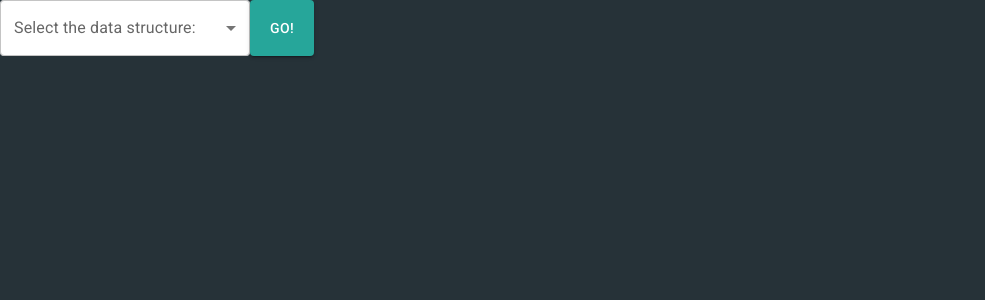
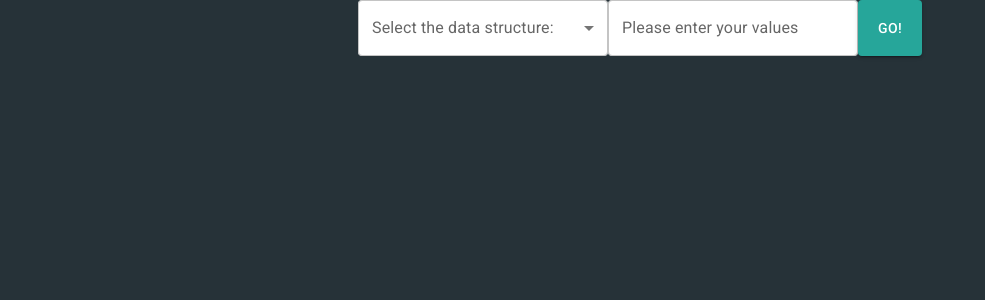
Before and after one commit to Utto/udjat, a React app: page / in a window 1280 px wide. Shown: the top 300 px of the page, without its empty margins (0-985 px from the left). Built offline with nearby package versions, Linux system fonts and the light colour scheme.

Commit message:
Adding basic form (#6)

```diff
--- a/src/features/StructureForm/components/Form.tsx
+++ b/src/features/StructureForm/components/Form.tsx
@@ -1,9 +1,10 @@
-import React, { useState } from 'react';
+import React, { useState, ChangeEvent } from 'react';
 import { makeStyles } from '@material-ui/styles';
 import Button from '@material-ui/core/Button';
 import { SelectChangeEvent } from '@material-ui/core/Select';
 
-import StructureTypeSelect from './TypeSelect';
+import TypeSelect from './TypeSelect';
+import StructureInput from './StructureInput';
 
 type Props = {
   handleChange: (tree: any) => void,
@@ -14,25 +15,28 @@ type setStateFn = (value: string) => void;
 const useStyles = makeStyles({
   container: {
     display: 'flex',
+    justifyContent: 'center',
   },
 });
 
-const StructureInput: React.FC<Props> = ({ handleChange }) => {
+const Form: React.FC<Props> = ({ handleChange }) => {
   const [type, setType] = useState('');
+  const [structure, setStructure] = useState('');
   const classes = useStyles();
 
-  const onChange = (fn: setStateFn) => (e: SelectChangeEvent) => {
-    fn(e.target.value as string);
+  const onChange = (fn: setStateFn) => (e: ChangeEvent | SelectChangeEvent) => {
+    fn((e.target as HTMLInputElement).value as string);
   };
 
-  const onClick = () => handleChange([]);
+  const onClick = () => handleChange(structure.split(', '));
 
   const onChangeType = onChange(setType);
+  const onChangeStructure = onChange(setStructure);
 
   return (
     <div className={classes.container}>
-      <StructureTypeSelect value={type} onChange={onChangeType} />
-
+      <TypeSelect value={type} onChange={onChangeType} />
+      <StructureInput value={structure} onChange={onChangeStructure} />
       <Button
         variant="contained"
         color="primary"
@@ -44,4 +48,4 @@ const StructureInput: React.FC<Props> = ({ handleChange }) => {
   );
 };
 
-export default StructureInput;
+export default Form;
--- /dev/null
+++ b/src/features/StructureForm/components/StructureInput.tsx
@@ -0,0 +1,23 @@
+import React, { ChangeEvent } from 'react';
+import TextField from '@material-ui/core/TextField';
+import FormControl from '@material-ui/core/FormControl';
+
+type Props = {
+  value: string,
+  onChange: (e: ChangeEvent) => void,
+};
+
+const StructureInput: React.FC<Props> = ({
+  value,
+  onChange,
+}) => (
+  <FormControl>
+    <TextField
+      label="Please enter your values"
+      onChange={onChange}
+      value={value}
+    />
+  </FormControl>
+);
+
+export default StructureInput;
--- a/src/features/StructureForm/components/TypeSelect.tsx
+++ b/src/features/StructureForm/components/TypeSelect.tsx
@@ -22,8 +22,7 @@ const StructureTypeSelect: React.FC<Props> = ({
     onChange(event);
   };
   return (
-    <div className="input">
-      <FormControl fullWidth>
+    <FormControl>
       <InputLabel>Select the data structure: </InputLabel>
       <Select
         value={value}
@@ -35,7 +34,6 @@ const StructureTypeSelect: React.FC<Props> = ({
         ))}
       </Select>
     </FormControl>
-    </div>
   );
 };
 
```
Lines whose indentation alone changed are shown as unchanged.
